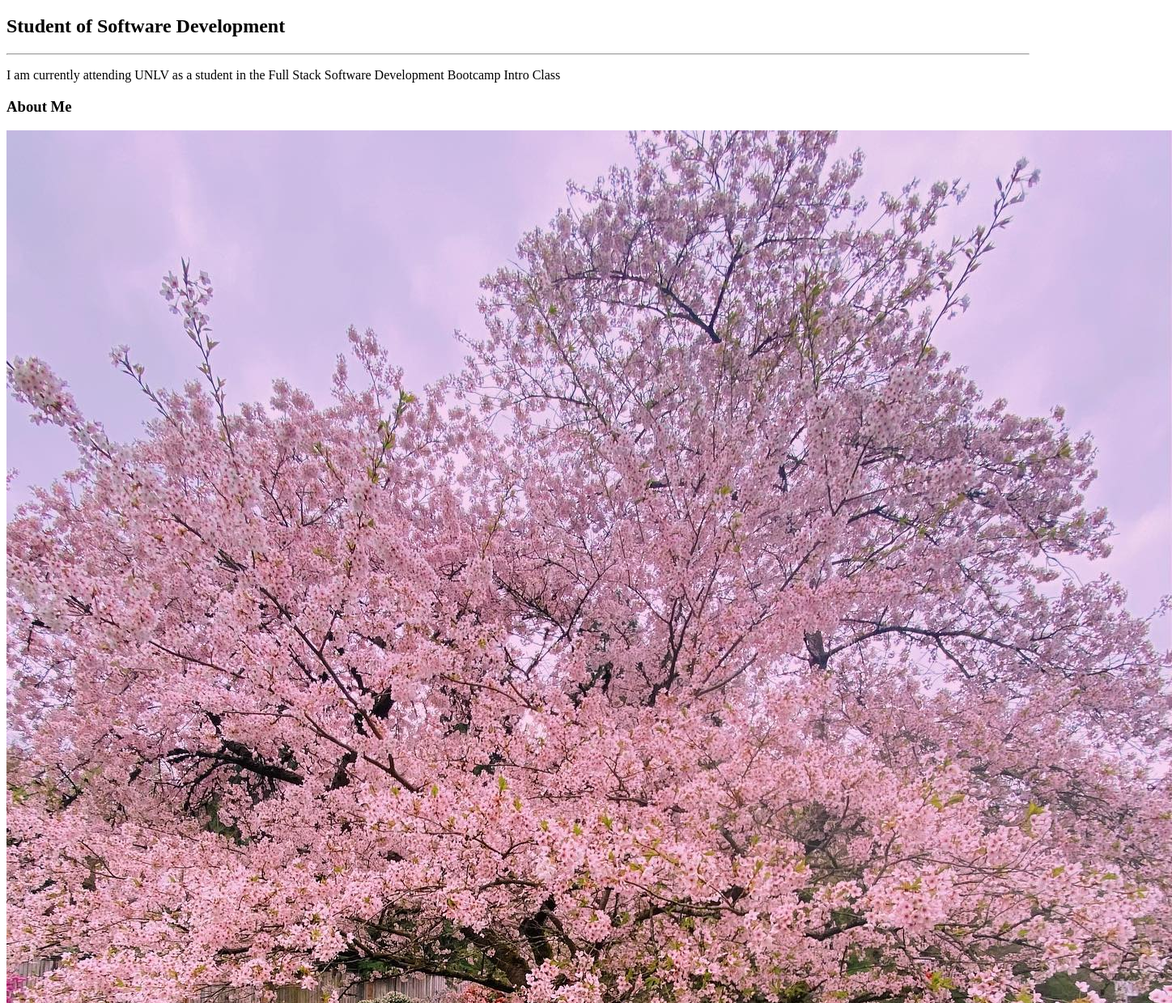
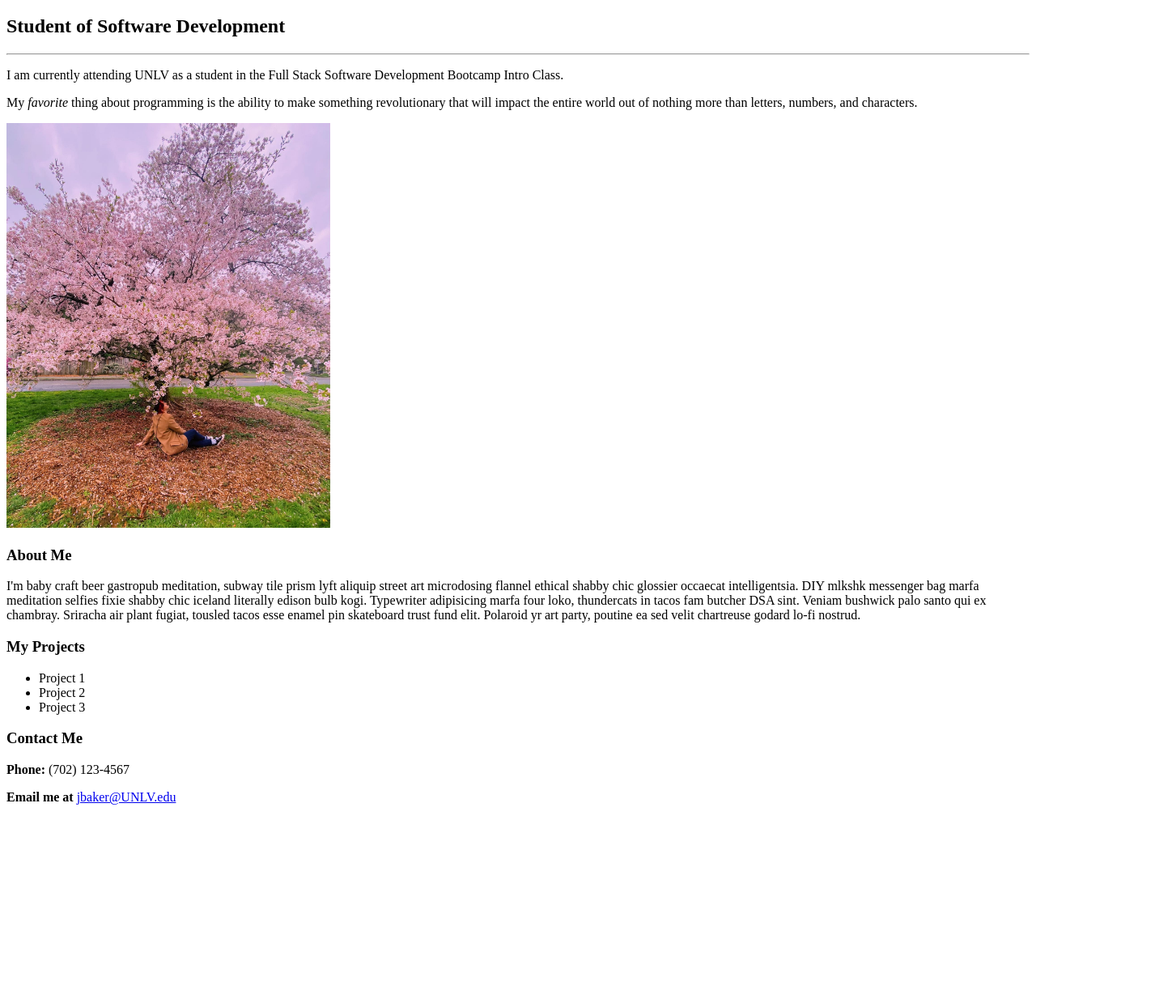
Before and after one commit to jennaration2012/my_portfolio_unlv, a plain HTML site: page index.html in a window 1280 px wide. Shown: the part 61-1300 px from the top of the page at 81% size, 1448 px wide, since content can reach past the window. After the commit the page ends 1071 px from the top, so only its background shows below. Drawn offline with Linux system fonts and the light colour scheme.

Commit message:
Added text and links

```diff
--- a/index.html
+++ b/index.html
@@ -8,12 +8,23 @@
     <link rel="stylesheet" href="./Assets/style.css">
 </head>
 <body>
+    <div>
         <h1>Jenna Baker</h1>
         <h2> Student of Software Development</h2>
         <hr>
-        <p> I am currently attending UNLV as a student in the Full Stack Software Development Bootcamp Intro Class</p>
-        <h3> About Me</h3>
-         <img alt="Image of Me" src="./Assets/Images/277534020_1835188140014035_5587648123099571936_n (1).jpg">
-
+        <p> I am currently attending UNLV as a student in the Full Stack Software Development Bootcamp Intro Class.</p>
+        <p> My <i>favorite</i> thing about programming is the ability to make something revolutionary that will impact the entire world out of nothing more than letters, numbers, and characters.</p>
+         <img alt="Image of Me" src="./Assets/Images/277534020_1835188140014035_5587648123099571936_n (1).jpg"  width="400">
+         <h3> About Me</h3>
+         <p>I'm baby craft beer gastropub meditation, subway tile prism lyft aliquip street art microdosing flannel ethical shabby chic glossier occaecat intelligentsia. DIY mlkshk messenger bag marfa meditation selfies fixie shabby chic iceland literally edison bulb kogi. Typewriter adipisicing marfa four loko, thundercats in tacos fam butcher DSA sint. Veniam bushwick palo santo qui ex chambray. Sriracha air plant fugiat, tousled tacos esse enamel pin skateboard trust fund elit. Polaroid yr art party, poutine ea sed velit chartreuse godard lo-fi nostrud.</p>
+        <h3>My Projects</h3>
+        <ul>
+            <li>Project 1</li>
+            <li>Project 2</li>
+            <li>Project 3</li>
+       </ul>
+       <h3>Contact Me</h3>
+       <p><strong>Phone:</strong> (702) 123-4567</p>
+       <p><strong>Email me at</strong> <a href="mailto:fake@email.com">jbaker@UNLV.edu</a></p>
 </body>
 </html>
```
